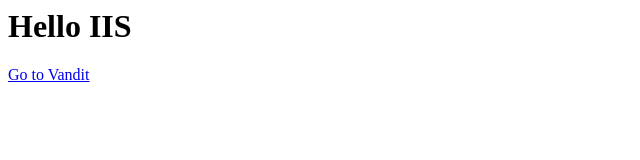
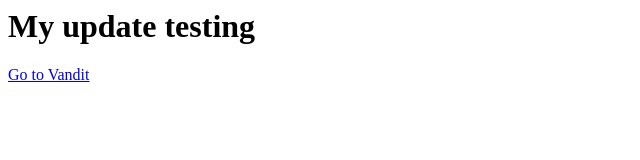
Before and after one commit to vanditkanudia/Vandit-Deploy, a plain HTML site: page index.html in a window 1280 px wide. Shown: the whole page, without its empty margins (0-640 px from the left). Drawn offline with Linux system fonts and the light colour scheme.

Commit message:
Update header text in index.html

```diff
--- a/index.html
+++ b/index.html
@@ -1,7 +1,7 @@
 <html>
 
 <body>
-<h1>Hello IIS</h1>
+<h1>My update testing</h1>
 <a href="vandit.html">Go to Vandit</a>
 </body>
 
```
